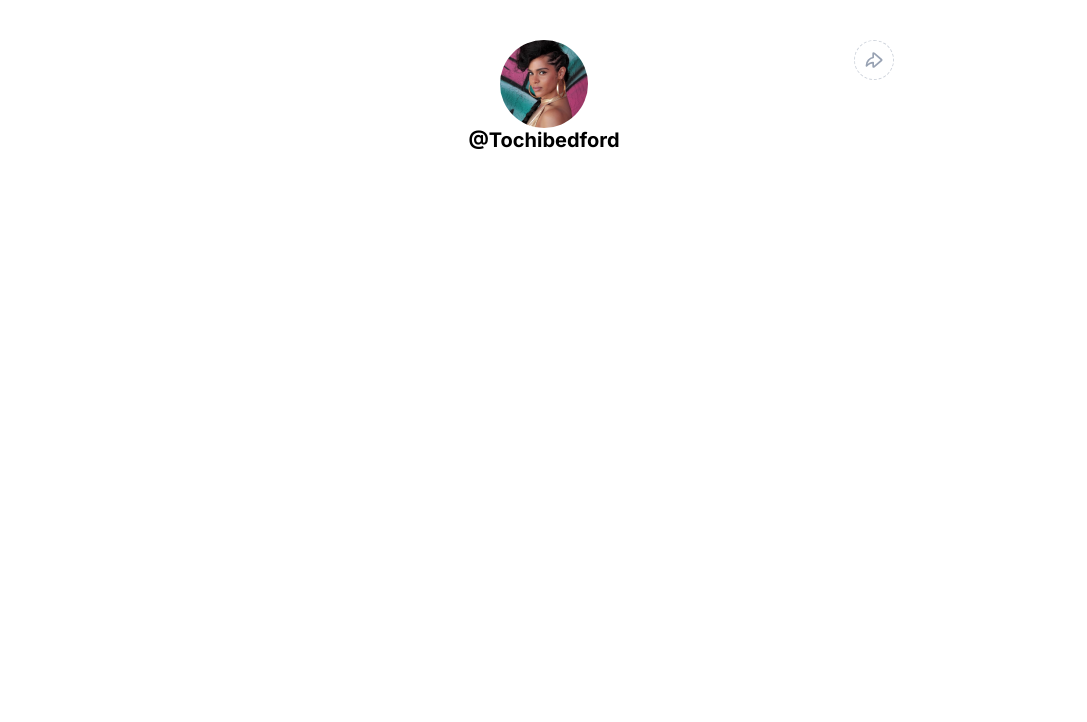
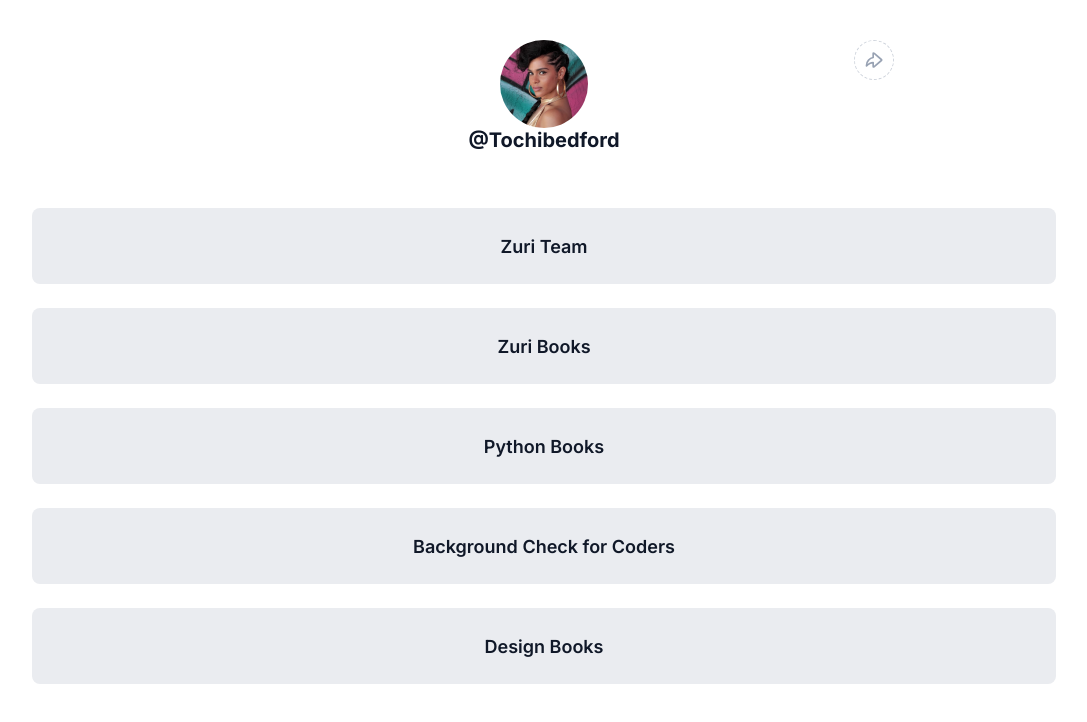
Before and after one commit to tochibedford/hng-frontend-1, a React (Vite) app: page / in a window 1280 px wide. Shown: the top 722 px of the page, without its empty margins (96-1183 px from the left). Built offline with nearby package versions, Linux system fonts and the light colour scheme.

Commit message:
feat: implemented links section and link schema

```diff
--- a/src/App.scss
+++ b/src/App.scss
@@ -1,8 +1,11 @@
+$gray-200: #EAECF0;
 $gray-300: #D0D5DD;
+$gray-900: #101828;
 
 .App {
     width: 100vw;
-    padding: 5vh 4vw;
+    min-height: 100vh;
+    padding: 5vh 10vw 0 10vw;
     display: flex;
     flex-direction: column;
     align-items: center;
@@ -11,6 +14,8 @@ $gray-300: #D0D5DD;
         width: 700px;
         max-width: 100%;
         position: relative;
+        margin-bottom: 56px;
+        color: $gray-900;
 
         .profile__img__container {
             height: 88px;
@@ -58,6 +63,29 @@ $gray-300: #D0D5DD;
             cursor: pointer;
         }
     }
+
+    .links {
+        // background-color: red;
+        display: flex;
+        flex-direction: column;
+        width: 100%;
+        gap: 24px;
+
+        .link__button {
+            text-decoration: none;
+            background-color: $gray-200;
+            color: $gray-900;
+            height: 76px;
+            width: 100%;
+            display: grid;
+            border-radius: 8px;
+            place-items: center;
+            margin-left: auto;
+            margin-right: auto;
+            font-size: clamp(13px, 3vw, 18px);
+            font-weight: 600;
+        }
+    }
 }
 
 
--- a/src/App.tsx
+++ b/src/App.tsx
@@ -4,6 +4,21 @@ import shareIcon from './assets/shareIcon.svg'
 import menuIcon from './assets/menuIcon.svg'
 
 function App() {
+
+  type TuserLinks = {
+    id: string,
+    url: string,
+    text: string
+  }[]
+
+  // using an array to hold links will make it easier to change things or replace with an api Call in the future
+  const userLinks: TuserLinks = [
+    {id: "btn", url: "https://training.zuri.team/", text: "Zuri Team"},
+    {id: "books", url: "https://training.zuri.team/", text: "Zuri Books"},
+    {id: "book__python", url: "https://books.zuri.team/python-for-beginners?ref_id=tochibedford", text: "Python Books"},
+    {id: "pitch", url: "https://background.zuri.team", text: "Background Check for Coders"},
+    {id: "book__design", url: "https://background.zuri.team", text: "Design Books"},
+  ]
   return (
     <div className="App">
       <header className="profile">
@@ -19,6 +34,11 @@ function App() {
           <img src={menuIcon} alt="menu button" className="menu__icon" />
         </div>
       </header>
+      <main className="links">
+        {userLinks.map((link, index)=>{
+          return <a key={`${link.id + index}`} id={link.id} className="link__button" href={link.url}>{link.text}</a>
+        })}
+      </main>
     </div>
   )
 }
```
